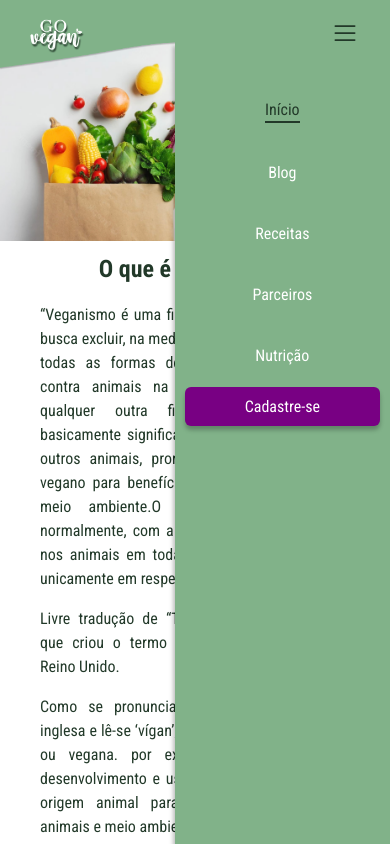
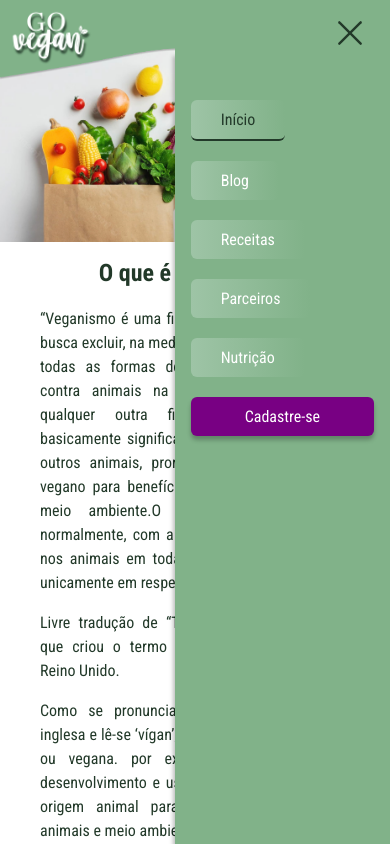
Before and after one commit to julianasinnott/goVegan, a React (Vite) app: page / in a window 390 px wide. Both pictures are taken after a click on the icon 345 px from the left and 32 px from the top of the page. Shown: the top 844 px of the page. Built offline with nearby package versions, Linux system fonts and the light colour scheme.

Commit message:
feat: update mobile navbar design

```diff
--- a/global.css
+++ b/global.css
@@ -18,7 +18,8 @@
   --InputFormaBakground: #E6ECEB;
   --modalBackground: #2239293a;
   --white: #FFFF;
-  --gray: #E6ECEB;
+  --gray: #c4c9c8;
+  --btnNavMobile: #9ec4a6;
   --shadow: 0px 4px 4px rgba(0, 0, 0, 0.25);
 }
 
--- a/src/components/Header/index.jsx
+++ b/src/components/Header/index.jsx
@@ -4,7 +4,7 @@ import './responsive.css'
 import { Link } from "react-router-dom";
 import { routes } from './routes'
 import headerLogo from '/assets/white-logo.png'
-import { List } from 'phosphor-react';
+import { List, X } from 'phosphor-react';
 import { useState } from 'react';
 
 export function Header({ type }) {
@@ -17,10 +17,18 @@ export function Header({ type }) {
   return(
     <header className="header">
         <img className="header__logo" src={headerLogo} alt="Logo GoVegan"/>
+        {
+          showMenu?
+          <X
+            onClick={()=> setShowMenu(!showMenu)}
+            className='header__navbar-icon'
+          />
+          :
           <List
             onClick={()=> setShowMenu(!showMenu)}
             className='header__navbar-icon'
           />
+        }
         <nav className=
         {
           showMenu ?
@@ -33,7 +41,7 @@ export function Header({ type }) {
             {routes[type].routes.map(route => (
               <button
                 key={route.path}
-                className="header__navbar__item"
+                className="header__navbar__item gradient"
                 style={
                   route.path === window.location.pathname ?
                   {'color':'var(--secundary)', 'borderBottom':'2px solid var(--secundary)'}
--- a/src/components/Header/responsive.css
+++ b/src/components/Header/responsive.css
@@ -4,10 +4,18 @@
   }
   .header__navbar-section {
     flex-direction: column;
+    align-items: flex-start;
+    gap: 20px;
+  }
+  .gradient {
+    padding: 10px 30px;
+    border-radius: 6px;
+    background-image: linear-gradient(to right, var(--btnNavMobile), var(--primary));
   }
   .header__navbar-icon {
     display: block;
     position: relative;
+    z-index: 1;
     top: 18px;
     right: 30px;
     width: 38px;
@@ -17,15 +25,16 @@
     height: 100%;
     display: flex;
     flex-direction: column;
+    align-items: flex-start;
     position: fixed;
     top: 80px;
     right: 0;
-    padding: 70px 10px;
+    padding: 70px 16px;
     background-color: var(--primary);
     box-shadow: -2px 44px 4px 0px #00000040;
   }
   .btn-register {
-    padding: 10px 60px;
+    padding: 10px 54px;
     border-radius: 6px;
   }
 }
@@ -41,26 +50,14 @@
   }
   .navbar-mobile {
     top: 64px;
-    box-shadow: -2px 26px 4px 0px #00000040;
+    box-shadow: -2px 3vw 4px 0px #00000040;
   }
 }
 
 @media only screen and (max-width:550px) {
-  .header__logo {
-    width: 98px;
-    height: 80px;
-  }
-  .header__navbar-icon {
-    display: block;
-    position: relative;
-    top: 18px;
-    right: 26px;
-    width: 34px;
-    height: 34px;
-  }
   .navbar-mobile {
     top:60px;
-    box-shadow: -2px 14px 4px 0px #00000040;
+    box-shadow: -2px 16px 4px 0px #00000040;
   }
 }
 
@@ -68,58 +65,54 @@
   .header {
     height: 86px;
   }
+  .header__logo {
+    padding: 0;
+    position: relative;
+    top: 4px;
+    left: 8px;
+    width:90px;
+    height: 70px;
 }
-
-@media only screen and (max-width:470px) {
+  .header__navbar-icon {
+    top: 14px;
+    right: 16px;
+  }
   .navbar-mobile {
-    box-shadow: -2px 10px 4px 0px #00000040;
+    box-shadow: -2px 2vw 4px 0px #00000040;
   }
 }
 
 @media only screen and (max-width:420px) {
   .header {
-    align-items: center;
-    padding-bottom: 26px;
-    height: 70px;
+    height: 80px;
+    padding-top: 0;
   }
   .header__logo {
-    padding: 0;
-    position: relative;
-    top: 10px;
-    left: 20px;
-    width: 62px;
-    height: 45px;
-  }
-  .header__navbar-icon {
-    width: 28px;
-    height: 28px;
-    top: 8px;
     z-index: 1;
+    top: 0;
+    left: 0;
   }
   .navbar-mobile {
     top: 40px;
     right: 0;
-    box-shadow: -2px 16px 4px 0px #00000040;
+    box-shadow: -2px 20px 4px 0px #00000040;
   }
 }
 
-@media only screen and (max-width:380px) {
-  .header__logo {
-    left: 10px;
-  }
-  .header__navbar-icon {
-    right: 16px;
+@media only screen and (max-width:420px) {
+  .navbar-mobile {
+    box-shadow: -2px 24px 4px 0px #00000040;
   }
 }
 
-@media only screen and (max-width:320px) {
-  .header {
-    height: 60px;
-  }
-  .header__logo {
-    left: 10px;
-  }
-  .header__navbar-icon {
-    right: 16px;
+@media only screen and (max-width:420px) {
+  .navbar-mobile {
+    box-shadow: -2px 26px 4px 0px #00000040;
   }
 }
+
+@media only screen and (max-width:300px) {
+  .navbar-mobile {
+    box-shadow: -2px 20vw 4px 0px #00000040;
+  }
+}
--- a/src/pages/BlogPage/index.jsx
+++ b/src/pages/BlogPage/index.jsx
@@ -14,13 +14,13 @@ export function BlogPage() {
   const [newsArray, setNewsArray] = useState([]);
   const [pageSize, setPageSize] = useState(3)
   const [loading, setLoading] = useState(false)
-  const [key, setKey] = useState('vegan')
+  const [key, setKey] = useState('')
 
   useEffect(()=> {
     async function getNews() {
       try {
         setLoading(true)
-        const response = await axios.get(`https://gnews.io/api/v4/search?q=vegan OR veganismo OR vegano OR vegetariano OR vegetariana OR vegana NOT pediatra NOT prisao NOT xuxa NOT pobre NOT mato NOT aspargo NOT irrita NOT onVeg NOT FOLHAPRESS&lang=pt&max=${pageSize}&token=2559bbabb022e56c41938b55f3e57df1`);
+        const response = await axios.get(`https://gnews.io/api/v4/search?q=(vegan OR veganismo OR vegano OR vegetariano OR vegetariana OR vegana NOT pediatra NOT prisao NOT xuxa NOT pobre NOT mato NOT aspargo NOT irrita NOT onVeg NOT FOLHAPRESS)${key && `AND ${key}`}&lang=pt&max=${pageSize}&token=2559bbabb022e56c41938b55f3e57df1`);
         setNewsArray(response.data.articles)
       } catch (err) {
         console.error(err);
--- a/src/pages/HomePage/responsive.css
+++ b/src/pages/HomePage/responsive.css
@@ -121,6 +121,9 @@
 }
 
 @media only screen and (max-width:500px) {
+  .home__background {
+    height: 69vw;
+  }
   .home__about__description {
     gap: 20px;
   }
```
